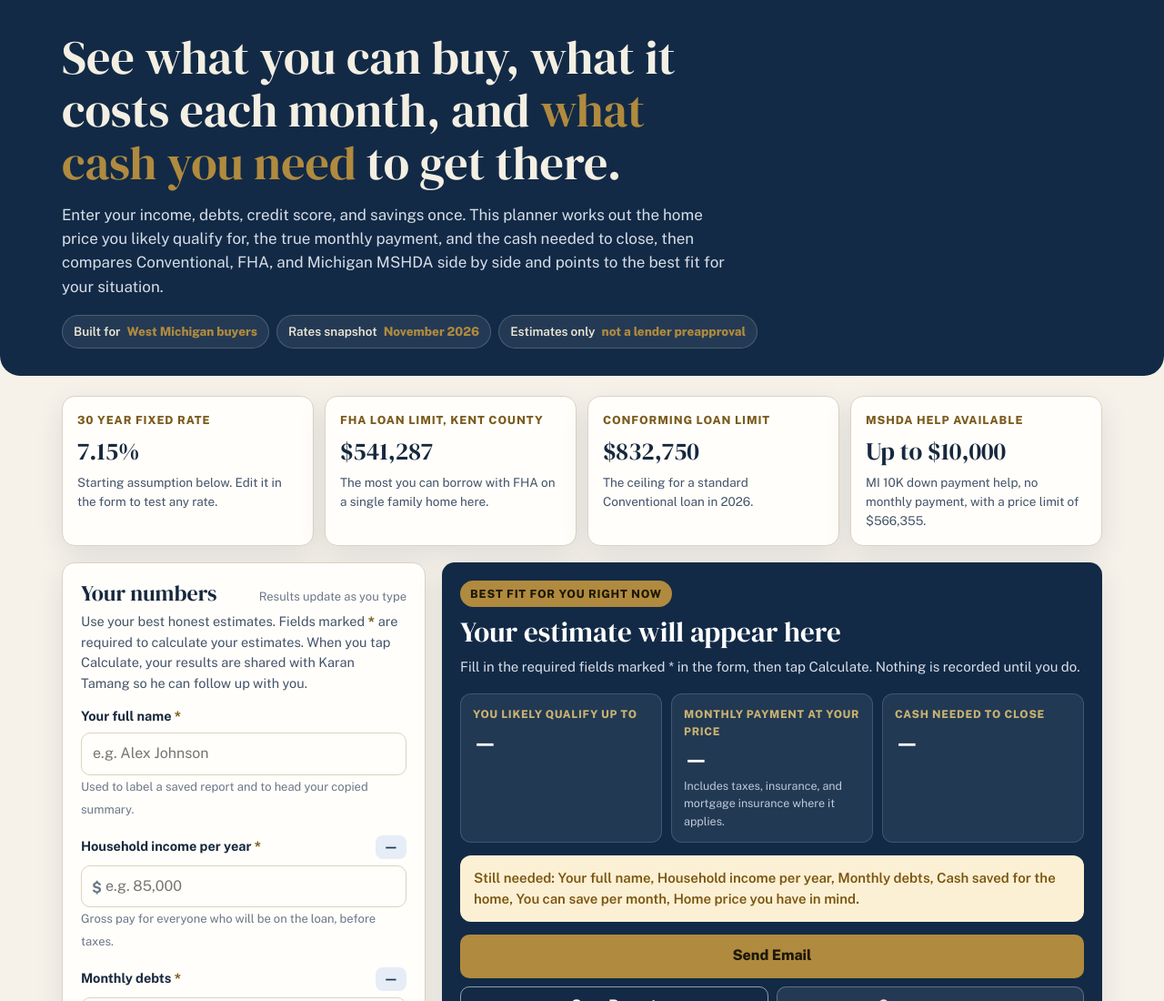
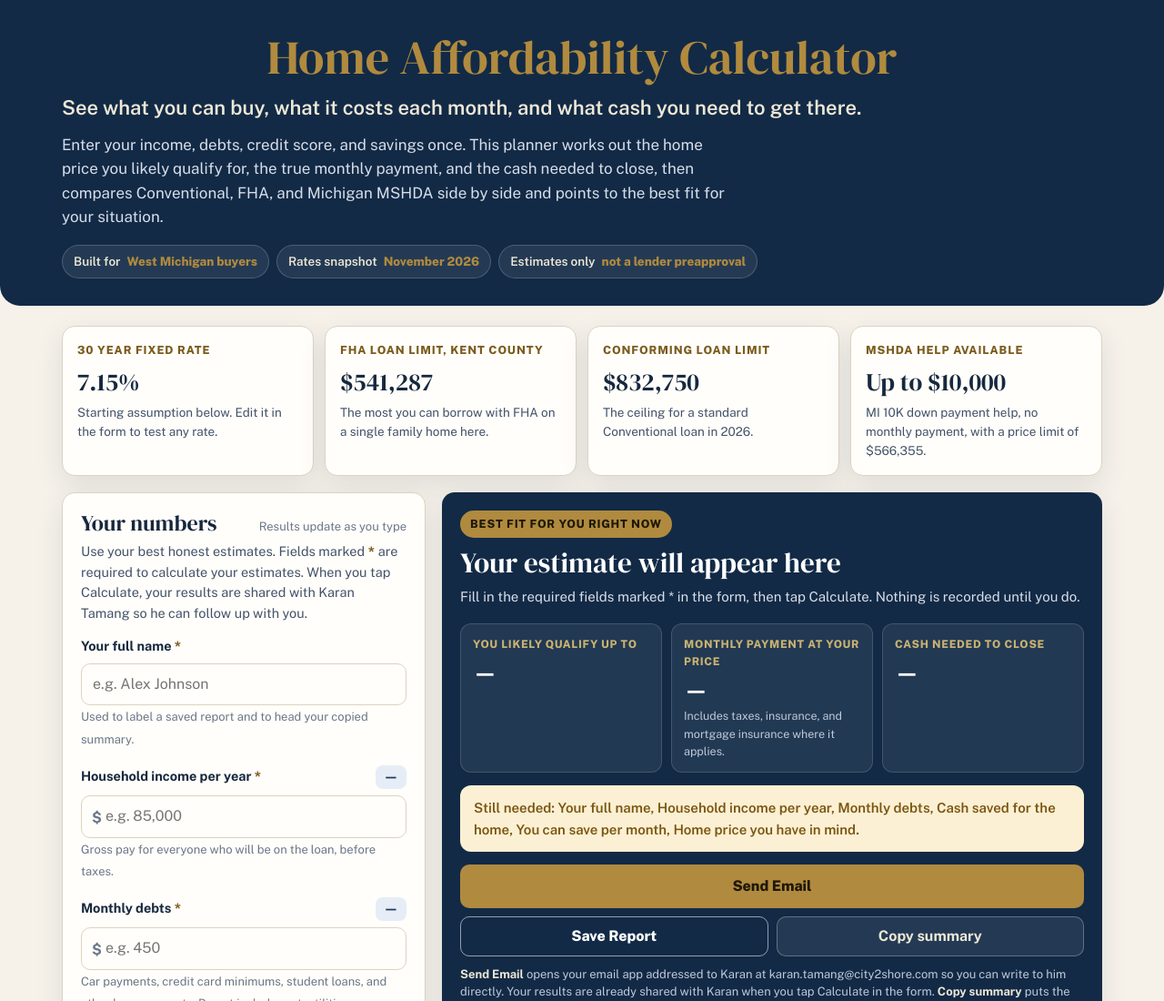
Before and after one commit to tamangk/home-buyer-readiness-calculator, a plain HTML site: page index.html in a window 1280 px wide. Shown: the top 1100 px of the page at 91% size. Drawn offline with nearby package versions, Linux system fonts and the light colour scheme.

Commit message:
Update calculator: Home Affordability Calculator title, gold centered title, subtitle

```diff
--- a/index.html
+++ b/index.html
@@ -38,11 +38,12 @@
   h1,h2,h3{ font-family:"DM Serif Display",Georgia,serif; font-weight:400; line-height:1.12; margin:0; }
   p{ margin:0; }
   .hero{ background:var(--navy); color:#F4EFE3; border-radius:0 0 22px 22px; padding:34px 0 30px; margin:0; }
-  .heroInner{ max-width:1180px; margin:0 auto; padding:0 18px; }
-  .hero h1{ font-size:clamp(32px,5.2vw,52px); max-width:14em; }
+  .heroInner{ max-width:1180px; margin:0 auto; padding:0 18px; text-align:left; }
+  .hero h1{ font-size:clamp(32px,5.2vw,52px); max-width:14em; margin-left:auto; margin-right:auto; text-align:center; color:var(--gold); }
   .hero h1 em{ font-style:normal; color:var(--gold); }
-  .heroSub{ margin-top:14px; max-width:44em; color:#D8DEE8; font-size:17px; }
-  .heroMeta{ margin-top:18px; display:flex; flex-wrap:wrap; gap:8px; }
+  .heroTag{ margin-top:12px; max-width:44em; color:#EDE7D6; font-size:clamp(18px,2.4vw,22px); font-weight:600; line-height:1.35; }
+  .heroSub{ margin-top:12px; max-width:44em; color:#D8DEE8; font-size:17px; }
+  .heroMeta{ margin-top:18px; display:flex; flex-wrap:wrap; gap:8px; justify-content:flex-start; }
   .chip{ display:inline-flex; align-items:center; gap:7px; background:rgba(255,255,255,.08); border:1px solid rgba(255,255,255,.18); color:#EDE7D6; border-radius:999px; padding:7px 12px; font-size:13.5px; font-weight:600; }
   .chip b{ color:var(--gold); font-weight:800; }
   .facts{ display:grid; grid-template-columns:repeat(4,1fr); gap:12px; margin:22px 0 0; }
@@ -220,7 +221,8 @@
 <body>
 <header class="hero">
   <div class="heroInner">
-    <h1>See what you can buy, what it costs each month, and <em>what cash you need</em> to get there.</h1>
+    <h1>Home Affordability Calculator</h1>
+    <p class="heroTag">See what you can buy, what it costs each month, and what cash you need to get there.</p>
     <p class="heroSub">Enter your income, debts, credit score, and savings once. This planner works out the home price you likely qualify for, the true monthly payment, and the cash needed to close, then compares Conventional, FHA, and Michigan MSHDA side by side and points to the best fit for your situation.</p>
     <div class="heroMeta">
       <span class="chip">Built for <b>West Michigan buyers</b></span>
```
